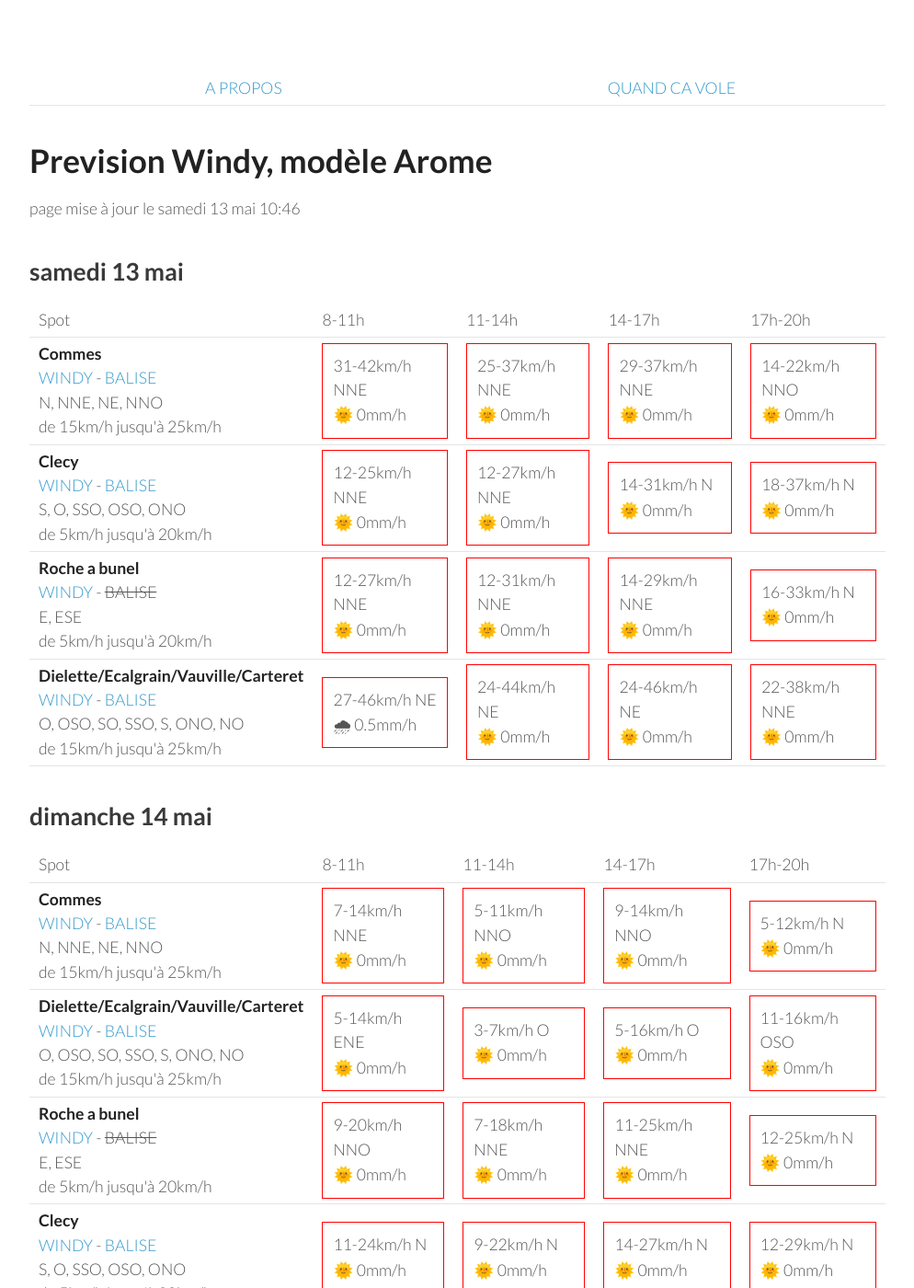
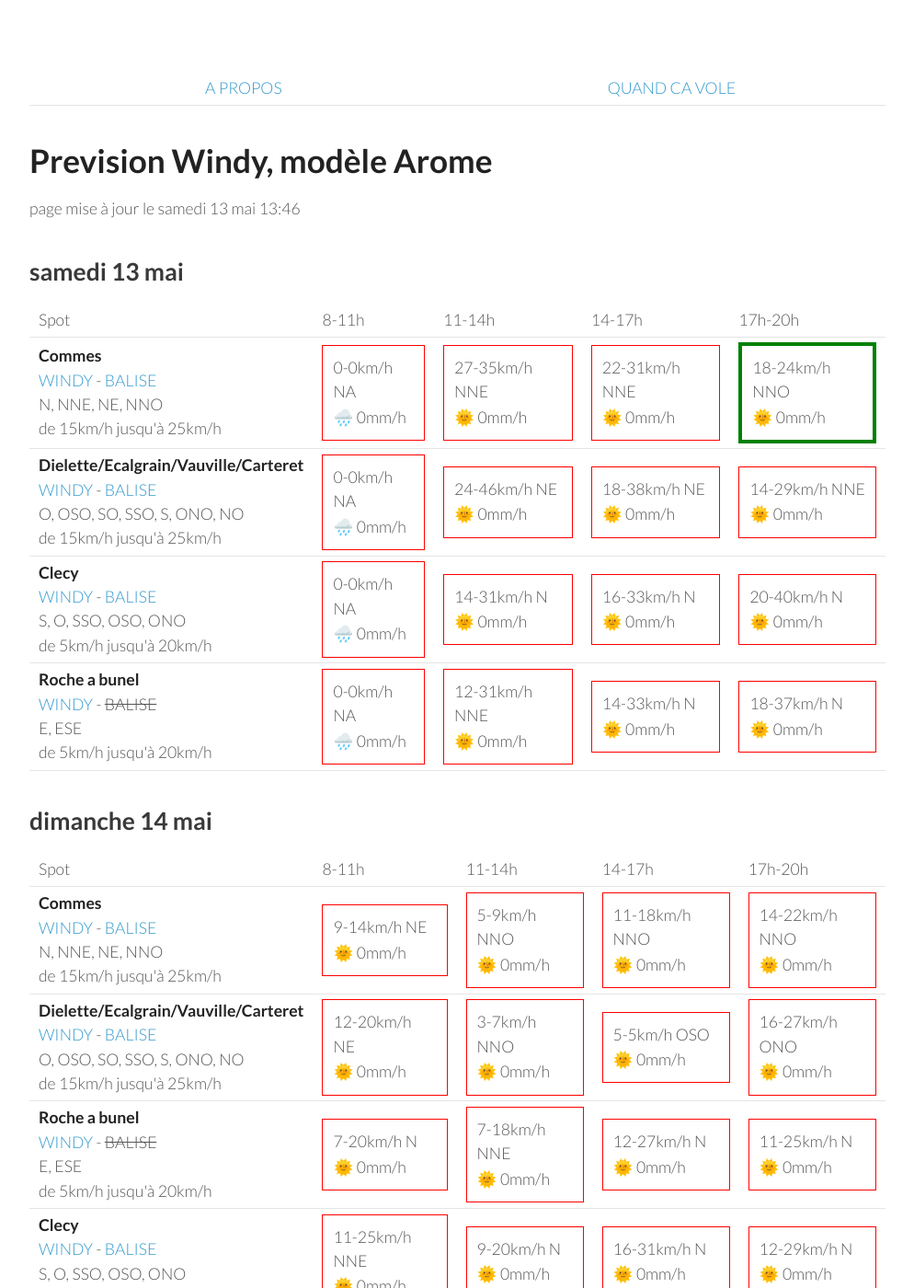
Before and after one commit to parapente-dans-le-nord/parapente-dans-le-nord.github.io, a Jekyll site: the page built from normandie.markdown, in a window 1280 px wide and 1400 px high. Shown: the whole window at 92% size, without its empty margins (26-1020 px from the left). Built offline with Jekyll 4.4.1, drawn with Linux system fonts in a browser that asks for light colours.

Commit message:
update index.markdown

```diff
--- a/normandie.markdown
+++ b/normandie.markdown
@@ -7,7 +7,7 @@ title:  "Tous les spots"
 {: .links}
 
 # Prevision Windy, modèle Arome
-page mise à jour le samedi 13 mai 10:46
+page mise à jour le samedi 13 mai 13:46
 
 ## samedi 13 mai
 
@@ -24,41 +24,37 @@ page mise à jour le samedi 13 mai 10:46
 <tr>
         <td><strong>Commes</strong><br><a href="https://windy.com/49.346/-0.726?48.936,-0.726,8">WINDY</a> - <span class=""><a href="http://www.balisemeteo.com/balise.php?idBalise=158">BALISE</a> </span><br> <span class="vent-favorable">N, NNE, NE, NNO</span><br><span class="force-vent">de 15km/h jusqu'à 25km/h</span> </td>
 
-            <td><div class="not-flyable"><p>31-42km/h NNE</p><p>🌞 0mm/h</p></div></td>
-            <td><div class="not-flyable"><p>25-37km/h NNE</p><p>🌞 0mm/h</p></div></td>
-            <td><div class="not-flyable"><p>29-37km/h NNE</p><p>🌞 0mm/h</p></div></td>
-            <td><div class="not-flyable"><p>14-22km/h NNO</p><p>🌞 0mm/h</p></div></td>
+            <td><div class="not-flyable"><p>0-0km/h NA</p><p>🌧️ 0mm/h</p></div></td>
+            <td><div class="not-flyable"><p>27-35km/h NNE</p><p>🌞 0mm/h</p></div></td>
+            <td><div class="not-flyable"><p>22-31km/h NNE</p><p>🌞 0mm/h</p></div></td>
+            <td><div class="flyable"><p>18-24km/h NNO</p><p>🌞 0mm/h</p></div></td>
 
+    </tr>
+<tr>
+        <td><strong>Dielette/Ecalgrain/Vauville/Carteret</strong><br><a href="https://windy.com/49.650/-1.856?49.243,-1.856,8">WINDY</a> - <span class=""><a href="http://www.balisemeteo.com/balise.php?idBalise=81">BALISE</a> </span><br> <span class="vent-favorable">O, OSO, SO, SSO, S, ONO, NO</span><br><span class="force-vent">de 15km/h jusqu'à 25km/h</span> </td>
+
+            <td><div class="not-flyable"><p>0-0km/h NA</p><p>🌧️ 0mm/h</p></div></td>
+            <td><div class="not-flyable"><p>24-46km/h NE</p><p>🌞 0mm/h</p></div></td>
+            <td><div class="not-flyable"><p>18-38km/h NE</p><p>🌞 0mm/h</p></div></td>
+            <td><div class="not-flyable"><p>14-29km/h NNE</p><p>🌞 0mm/h</p></div></td>
 
     </tr>
 <tr>
         <td><strong>Clecy</strong><br><a href="https://windy.com/48.929/-0.470?48.516,-0.470,8">WINDY</a> - <span class=""><a href="http://www.balisemeteo.com/balise.php?idBalise=122">BALISE</a> </span><br> <span class="vent-favorable">S, O, SSO, OSO, ONO</span><br><span class="force-vent">de 5km/h jusqu'à 20km/h</span> </td>
 
-            <td><div class="not-flyable"><p>12-25km/h NNE</p><p>🌞 0mm/h</p></div></td>
-            <td><div class="not-flyable"><p>12-27km/h NNE</p><p>🌞 0mm/h</p></div></td>
+            <td><div class="not-flyable"><p>0-0km/h NA</p><p>🌧️ 0mm/h</p></div></td>
             <td><div class="not-flyable"><p>14-31km/h N</p><p>🌞 0mm/h</p></div></td>
-            <td><div class="not-flyable"><p>18-37km/h N</p><p>🌞 0mm/h</p></div></td>
-
+            <td><div class="not-flyable"><p>16-33km/h N</p><p>🌞 0mm/h</p></div></td>
+            <td><div class="not-flyable"><p>20-40km/h N</p><p>🌞 0mm/h</p></div></td>
 
     </tr>
 <tr>
         <td><strong>Roche a bunel</strong><br><a href="https://windy.com/48.993/-0.499?48.580,-0.499,8">WINDY</a> - <span class="no-balise"> BALISE </span><br> <span class="vent-favorable">E, ESE</span><br><span class="force-vent">de 5km/h jusqu'à 20km/h</span> </td>
 
-            <td><div class="not-flyable"><p>12-27km/h NNE</p><p>🌞 0mm/h</p></div></td>
+            <td><div class="not-flyable"><p>0-0km/h NA</p><p>🌧️ 0mm/h</p></div></td>
             <td><div class="not-flyable"><p>12-31km/h NNE</p><p>🌞 0mm/h</p></div></td>
-            <td><div class="not-flyable"><p>14-29km/h NNE</p><p>🌞 0mm/h</p></div></td>
-            <td><div class="not-flyable"><p>16-33km/h N</p><p>🌞 0mm/h</p></div></td>
-
-
-    </tr>
-<tr>
-        <td><strong>Dielette/Ecalgrain/Vauville/Carteret</strong><br><a href="https://windy.com/49.650/-1.856?49.243,-1.856,8">WINDY</a> - <span class=""><a href="http://www.balisemeteo.com/balise.php?idBalise=81">BALISE</a> </span><br> <span class="vent-favorable">O, OSO, SO, SSO, S, ONO, NO</span><br><span class="force-vent">de 15km/h jusqu'à 25km/h</span> </td>
-
-            <td><div class="not-flyable"><p>27-46km/h NE</p><p>🌧 0.5mm/h</p></div></td>
-            <td><div class="not-flyable"><p>24-44km/h NE</p><p>🌞 0mm/h</p></div></td>
-            <td><div class="not-flyable"><p>24-46km/h NE</p><p>🌞 0mm/h</p></div></td>
-            <td><div class="not-flyable"><p>22-38km/h NNE</p><p>🌞 0mm/h</p></div></td>
-
+            <td><div class="not-flyable"><p>14-33km/h N</p><p>🌞 0mm/h</p></div></td>
+            <td><div class="not-flyable"><p>18-37km/h N</p><p>🌞 0mm/h</p></div></td>
 
     </tr>
 
@@ -80,39 +76,39 @@ page mise à jour le samedi 13 mai 10:46
 <tr>
         <td><strong>Commes</strong><br><a href="https://windy.com/49.346/-0.726?48.936,-0.726,8">WINDY</a> - <span class=""><a href="http://www.balisemeteo.com/balise.php?idBalise=158">BALISE</a> </span><br> <span class="vent-favorable">N, NNE, NE, NNO</span><br><span class="force-vent">de 15km/h jusqu'à 25km/h</span> </td>
 
-            <td><div class="not-flyable"><p>7-14km/h NNE</p><p>🌞 0mm/h</p></div></td>
-            <td><div class="not-flyable"><p>5-11km/h NNO</p><p>🌞 0mm/h</p></div></td>
-            <td><div class="not-flyable"><p>9-14km/h NNO</p><p>🌞 0mm/h</p></div></td>
-            <td><div class="not-flyable"><p>5-12km/h N</p><p>🌞 0mm/h</p></div></td>
+            <td><div class="not-flyable"><p>9-14km/h NE</p><p>🌞 0mm/h</p></div></td>
+            <td><div class="not-flyable"><p>5-9km/h NNO</p><p>🌞 0mm/h</p></div></td>
+            <td><div class="not-flyable"><p>11-18km/h NNO</p><p>🌞 0mm/h</p></div></td>
+            <td><div class="not-flyable"><p>14-22km/h NNO</p><p>🌞 0mm/h</p></div></td>
 
 
     </tr>
 <tr>
         <td><strong>Dielette/Ecalgrain/Vauville/Carteret</strong><br><a href="https://windy.com/49.650/-1.856?49.243,-1.856,8">WINDY</a> - <span class=""><a href="http://www.balisemeteo.com/balise.php?idBalise=81">BALISE</a> </span><br> <span class="vent-favorable">O, OSO, SO, SSO, S, ONO, NO</span><br><span class="force-vent">de 15km/h jusqu'à 25km/h</span> </td>
 
-            <td><div class="not-flyable"><p>5-14km/h ENE</p><p>🌞 0mm/h</p></div></td>
-            <td><div class="not-flyable"><p>3-7km/h O</p><p>🌞 0mm/h</p></div></td>
-            <td><div class="not-flyable"><p>5-16km/h O</p><p>🌞 0mm/h</p></div></td>
-            <td><div class="not-flyable"><p>11-16km/h OSO</p><p>🌞 0mm/h</p></div></td>
+            <td><div class="not-flyable"><p>12-20km/h NE</p><p>🌞 0mm/h</p></div></td>
+            <td><div class="not-flyable"><p>3-7km/h NNO</p><p>🌞 0mm/h</p></div></td>
+            <td><div class="not-flyable"><p>5-5km/h OSO</p><p>🌞 0mm/h</p></div></td>
+            <td><div class="not-flyable"><p>16-27km/h ONO</p><p>🌞 0mm/h</p></div></td>
 
 
     </tr>
 <tr>
         <td><strong>Roche a bunel</strong><br><a href="https://windy.com/48.993/-0.499?48.580,-0.499,8">WINDY</a> - <span class="no-balise"> BALISE </span><br> <span class="vent-favorable">E, ESE</span><br><span class="force-vent">de 5km/h jusqu'à 20km/h</span> </td>
 
-            <td><div class="not-flyable"><p>9-20km/h NNO</p><p>🌞 0mm/h</p></div></td>
+            <td><div class="not-flyable"><p>7-20km/h N</p><p>🌞 0mm/h</p></div></td>
             <td><div class="not-flyable"><p>7-18km/h NNE</p><p>🌞 0mm/h</p></div></td>
-            <td><div class="not-flyable"><p>11-25km/h NNE</p><p>🌞 0mm/h</p></div></td>
-            <td><div class="not-flyable"><p>12-25km/h N</p><p>🌞 0mm/h</p></div></td>
+            <td><div class="not-flyable"><p>12-27km/h N</p><p>🌞 0mm/h</p></div></td>
+            <td><div class="not-flyable"><p>11-25km/h N</p><p>🌞 0mm/h</p></div></td>
 
 
     </tr>
 <tr>
         <td><strong>Clecy</strong><br><a href="https://windy.com/48.929/-0.470?48.516,-0.470,8">WINDY</a> - <span class=""><a href="http://www.balisemeteo.com/balise.php?idBalise=122">BALISE</a> </span><br> <span class="vent-favorable">S, O, SSO, OSO, ONO</span><br><span class="force-vent">de 5km/h jusqu'à 20km/h</span> </td>
 
-            <td><div class="not-flyable"><p>11-24km/h N</p><p>🌞 0mm/h</p></div></td>
-            <td><div class="not-flyable"><p>9-22km/h N</p><p>🌞 0mm/h</p></div></td>
-            <td><div class="not-flyable"><p>14-27km/h N</p><p>🌞 0mm/h</p></div></td>
+            <td><div class="not-flyable"><p>11-25km/h NNE</p><p>🌞 0mm/h</p></div></td>
+            <td><div class="not-flyable"><p>9-20km/h N</p><p>🌞 0mm/h</p></div></td>
+            <td><div class="not-flyable"><p>16-31km/h N</p><p>🌞 0mm/h</p></div></td>
             <td><div class="not-flyable"><p>12-29km/h N</p><p>🌞 0mm/h</p></div></td>
 
 
```
